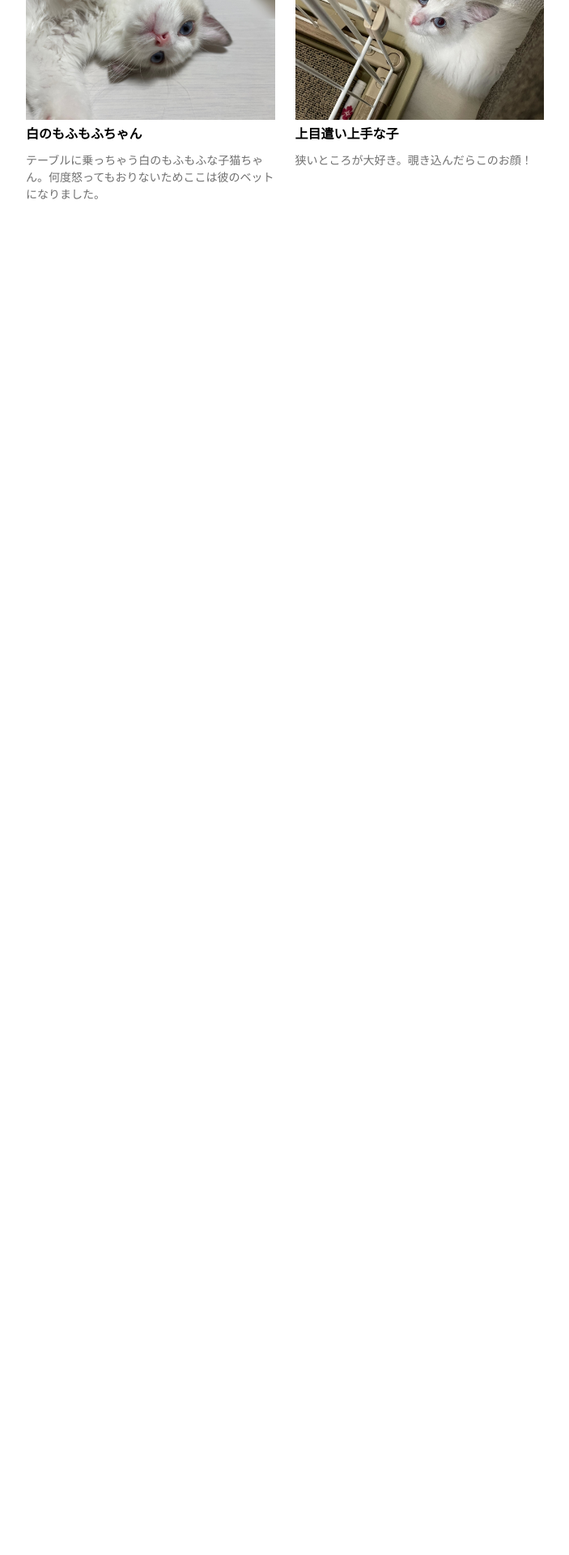
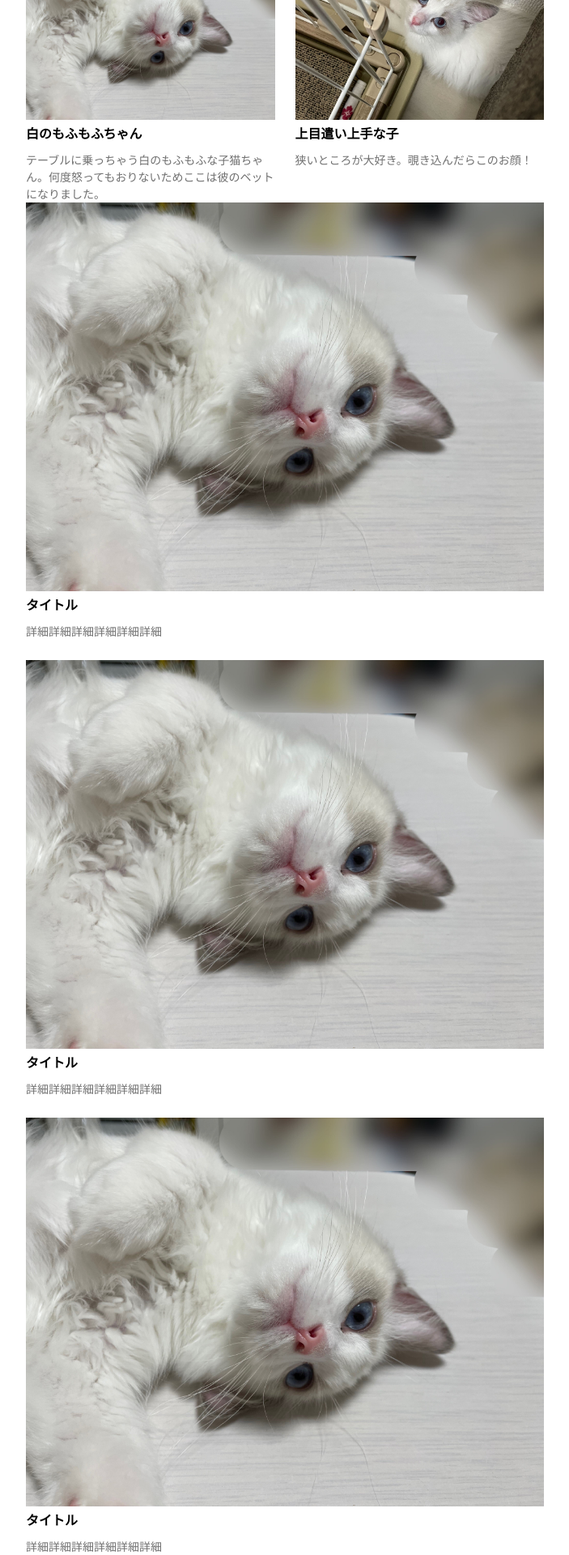
Before and after one commit to yk57-miya/react-hooks, a Next.js app: page /page1 in a window 1280 px wide. Shown: the part 331-2251 px from the top of the page at 81% size, without its empty margins (288-991 px from the left). Before the commit the page ends 800 px from the top, so only its background shows below. Built offline with nearby package versions, Linux system fonts and the light colour scheme.

Commit message:
Svelteの勉強でReactと比較してみた

```diff
--- a/pages/page1.tsx
+++ b/pages/page1.tsx
@@ -39,6 +39,8 @@ const Page1: NextPage = () => {
       description: '狭いところが大好き。覗き込んだらこのお顔！'
     }
   ];
+
+  // コンポーネント化
   const Card = ({ item }: { item: CardType }) => (
     <div className="w-full">
       <img src={item.src} alt="" className="inline-block mb-2" />
@@ -85,6 +87,7 @@ const Page1: NextPage = () => {
               <Card item={card} />
             </div>
           ))}
+
           {/* <div className="w-full">
             <img
               src="/images/cute_cat_01.jpg"
@@ -109,6 +112,36 @@ const Page1: NextPage = () => {
           </div> */}
         </div>
 
+        <div className="flex justify-center items-center flex-wrap gap-10 max-w-5xl mx-auto ">
+          <div className="w-full">
+            <img
+              src="/images/cute_cat_01.jpg"
+              alt=""
+              className="inline-block mb-2"
+            />
+            <p className="text-lg font-bold mb-4">タイトル</p>
+            <div className="text-black-lighten">詳細詳細詳細詳細詳細詳細</div>
+          </div>
+          <div className="w-full">
+            <img
+              src="/images/cute_cat_01.jpg"
+              alt=""
+              className="inline-block mb-2"
+            />
+            <p className="text-lg font-bold mb-4">タイトル</p>
+            <div className="text-black-lighten">詳細詳細詳細詳細詳細詳細</div>
+          </div>
+          <div className="w-full">
+            <img
+              src="/images/cute_cat_01.jpg"
+              alt=""
+              className="inline-block mb-2"
+            />
+            <p className="text-lg font-bold mb-4">タイトル</p>
+            <div className="text-black-lighten">詳細詳細詳細詳細詳細詳細</div>
+          </div>
+        </div>
+
         {/* <div className="Card__area">
           <div className="Card__block">
             <img src="/images/cute_cat_01.jpg" alt="" className="Card__img" />
--- /dev/null
+++ b/pages/page2.tsx
@@ -0,0 +1,67 @@
+import type { NextPage } from 'next';
+import { ChangeEvent, useEffect, useState } from 'react';
+
+const Page2: NextPage = () => {
+  const [a, setA] = useState('');
+  const [b, setB] = useState('');
+  const [result, setResult] = useState<number | null>(null);
+  const [selected, setSelected] = useState(null);
+
+  const handleChangeA = (e: ChangeEvent<HTMLInputElement>) => {
+    setA(e.target.value);
+  };
+
+  const handleChangeB = (e: ChangeEvent<HTMLInputElement>) => {
+    setB(e.target.value);
+  };
+
+  const HelloMessage = (name: string) => {
+    return <div className="greeting">Hello {name}</div>;
+  };
+
+  useEffect(() => {
+    const parsedA = parseFloat(a);
+    const parsedB = parseFloat(b);
+
+    if (!isNaN(parsedA) && !isNaN(parsedB)) {
+      setResult(parsedA + parsedB);
+    } else {
+      setResult(null);
+    }
+  }, [a, b]);
+
+  const items = [{ name: 'たなか' }, { name: 'さとう' }];
+
+  return (
+    <>
+      <div className="max-w-5xl my-40 mx-auto block">
+        <div className="mb-4">
+          <span>A：</span>
+          <input
+            className="border border-solid border-l-black-lighten"
+            type="number"
+            value={a}
+            onChange={handleChangeA}
+          />
+        </div>
+        <div className="mb-4">
+          <span>B：</span>
+          <input
+            className="border border-solid border-l-black-lighten"
+            type="number"
+            value={b}
+            onChange={handleChangeB}
+          />
+        </div>
+
+        <p>
+          {result !== null ? `${a} + ${b} = ${result}` : '計算結果はありません'}
+        </p>
+
+        <div className="my-40">{HelloMessage('たなかさん')}</div>
+      </div>
+    </>
+  );
+};
+
+export default Page2;
```
